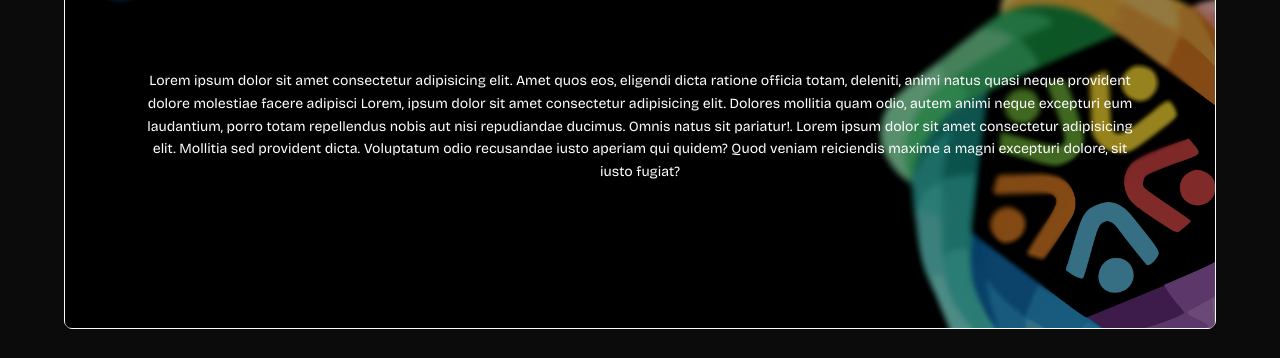
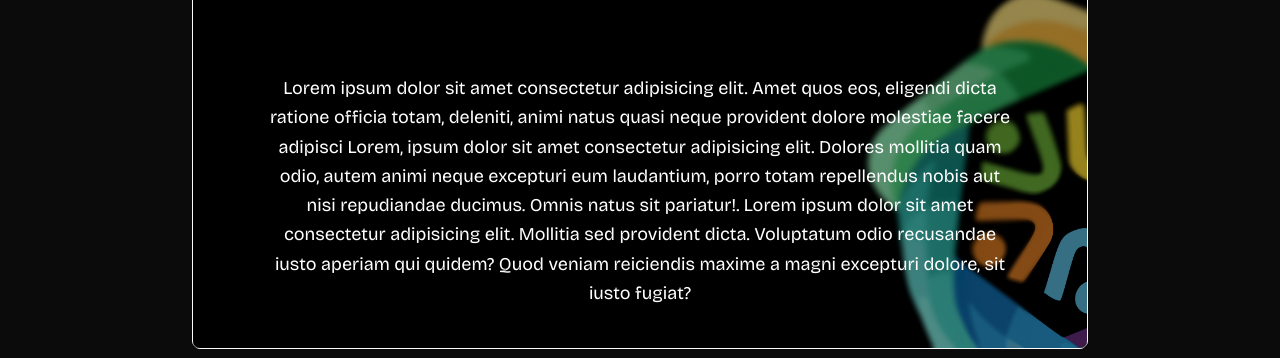
Before and after one commit to Pratham16112002/LL-V1, a Next.js app: page / in a window 1280 px wide. Shown: the part 1859-2217 px from the top of the page. Built offline with nearby package versions, Linux system fonts and the light colour scheme.

Commit message:
making the about us smaller

```diff
--- a/app/components/home-section-1.tsx
+++ b/app/components/home-section-1.tsx
@@ -47,7 +47,7 @@ const HomeSectionOne = () => {
         muted
         loop={true}
         playsInline
-        className="absolute inset-0 w-full h-full object-cover "
+        className="absolute inset-0 w-full h-full object-cover  "
       >
         <source src="/video/home_section_1.mp4" type="video/mp4" />
       </video>
--- a/app/components/home-section-3.tsx
+++ b/app/components/home-section-3.tsx
@@ -3,18 +3,18 @@
 
 const HomeSectionThree = () => {
   return (
-    <div className="w-full flex justify-center py-10 bg-center ">
+    <div className="w-full flex h-[100vh] justify-center py-10 bg-center ">
       <div
-        className="w-[90%]  aspect-[16/9] bg-cover bg-center border border-foreground rounded-md relative"
+        className="w-[90%] md:w-[70%] my-13  aspect-auto bg-cover bg-center border border-foreground rounded-md relative"
         style={{ backgroundImage: 'url(/home/home_about_us.png)' }}
       >
         {/* overlay */}
-        <div className="absolute inset-0 bg-black/40 flex flex-col items-center justify-start py-10 px-6 overflow-y-scroll space-y-9 md:space-y-72  " >
+        <div className="absolute inset-0 bg-black/40 flex flex-col items-center justify-start py-10 px-6 overflow-y-scroll space-y-9 md:space-y-60  " >
 
           <h3 className="text-4xl md:text-6xl font-bold text-center text-foreground">
             About Us
           </h3>
-          <p className="text-center text-white mx-2  md:mx-12  text-sm md:text-md leading-relaxed">
+          <p className="text-center text-white mx-2  md:mx-12  text-sm md:text-lg leading-relaxed">
             Lorem ipsum dolor sit amet consectetur adipisicing elit. Amet quos eos, eligendi
             dicta ratione officia totam, deleniti, animi natus quasi neque provident dolore
             molestiae facere adipisci Lorem, ipsum dolor sit amet consectetur adipisicing elit. Dolores mollitia quam odio, autem animi neque excepturi eum laudantium, porro totam repellendus nobis aut nisi repudiandae ducimus. Omnis natus sit pariatur!. Lorem ipsum dolor sit amet consectetur adipisicing elit. Mollitia sed provident dicta. Voluptatum odio recusandae iusto aperiam qui quidem? Quod veniam reiciendis maxime a magni excepturi dolore, sit iusto fugiat?
```
